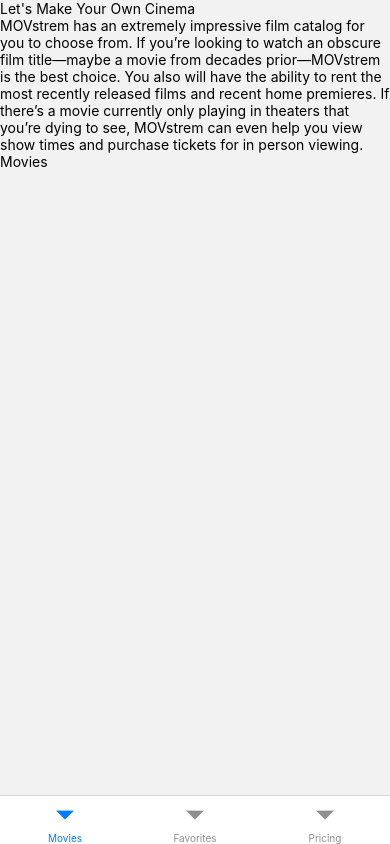
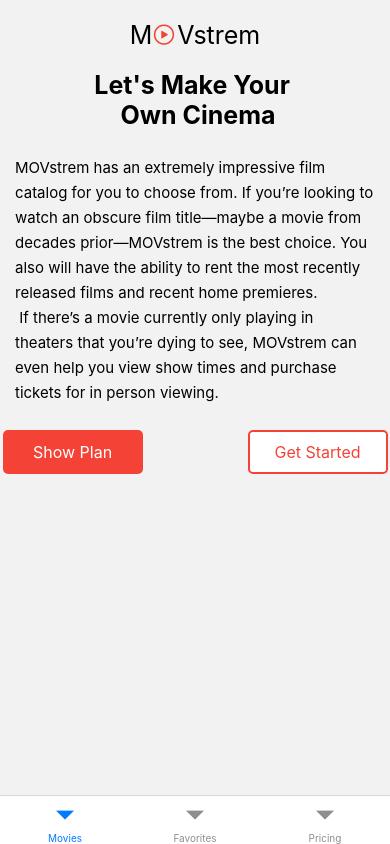
Before and after one commit to LuisSalas94/ReactNative-MovStrem, a React Native app: screen /Movies in a window 390 px wide. Built offline with nearby package versions, Linux system fonts and the light colour scheme; no server answers.

Commit message:
Add HomeScreen

```diff
--- a/src/components/HomeScreen.tsx
+++ b/src/components/HomeScreen.tsx
@@ -1,24 +1,91 @@
-import {ScrollView, StyleSheet, Text, View} from 'react-native';
+import {
+  ScrollView,
+  StyleSheet,
+  Text,
+  TouchableOpacity,
+  View,
+} from 'react-native';
 import React from 'react';
+import MovstremIcon from './MovstremIcon';
 
 const HomeScreen = () => {
   return (
     <ScrollView>
-      <Text>Let's Make Your Own Cinema</Text>
-      <Text>
-        MOVstrem has an extremely impressive film catalog for you to choose
-        from. If you’re looking to watch an obscure film title—maybe a movie
-        from decades prior—MOVstrem is the best choice. You also will have the
-        ability to rent the most recently released films and recent home
-        premieres. If there’s a movie currently only playing in theaters that
-        you’re dying to see, MOVstrem can even help you view show times and
-        purchase tickets for in person viewing.
-      </Text>
-      <View></View>
+      <View>
+        <MovstremIcon />
+      </View>
+      <View style={styles.homeScreenContainer}>
+        <Text style={styles.homeScreenTitle}>
+          Let's Make Your {'\n'} Own Cinema
+        </Text>
+        <Text style={styles.homeScreenContent}>
+          MOVstrem has an extremely impressive film catalog for you to choose
+          from. If you’re looking to watch an obscure film title—maybe a movie
+          from decades prior—MOVstrem is the best choice. You also will have the
+          ability to rent the most recently released films and recent home
+          premieres. {'\n'} If there’s a movie currently only playing in
+          theaters that you’re dying to see, MOVstrem can even help you view
+          show times and purchase tickets for in person viewing.
+        </Text>
+        <View style={styles.homeScreenButtonContainer}>
+          <TouchableOpacity style={styles.homeScreenButton1}>
+            <Text style={styles.homeScreenButton1Text}>Show Plan</Text>
+          </TouchableOpacity>
+          <TouchableOpacity style={styles.homeScreenButton2}>
+            <Text style={styles.homeScreenButton2Text}>Get Started</Text>
+          </TouchableOpacity>
+        </View>
+      </View>
     </ScrollView>
   );
 };
 
 export default HomeScreen;
 
-const styles = StyleSheet.create({});
+const styles = StyleSheet.create({
+  homeScreenContainer: {
+    paddingHorizontal: 15,
+  },
+  homeScreenTitle: {
+    fontSize: 25,
+    fontWeight: 'bold',
+    textAlign: 'center',
+    paddingBottom: 25,
+  },
+  homeScreenContent: {
+    fontSize: 15,
+    lineHeight: 25,
+  },
+  homeScreenButtonContainer: {
+    flexDirection: 'row',
+    justifyContent: 'center',
+    marginTop: 25,
+    gap: 105,
+  },
+  homeScreenButton1: {
+    padding: 10,
+    borderWidth: 2,
+    borderColor: '#f44336',
+    backgroundColor: '#f44336',
+    borderRadius: 5,
+    width: 140,
+  },
+  homeScreenButton1Text: {
+    color: 'white',
+    fontSize: 16,
+    textAlign: 'center',
+  },
+  homeScreenButton2: {
+    padding: 10,
+    borderWidth: 2,
+    borderColor: '#f44336',
+    backgroundColor: 'white',
+    borderRadius: 5,
+    width: 140,
+  },
+  homeScreenButton2Text: {
+    color: '#f44336',
+    fontSize: 16,
+    textAlign: 'center',
+  },
+});
--- /dev/null
+++ b/src/components/MovstremIcon.tsx
@@ -0,0 +1,27 @@
+import {StyleSheet, Text, View} from 'react-native';
+import React from 'react';
+import Icon from 'react-native-vector-icons/Ionicons';
+
+const MovstremIcon = () => {
+  return (
+    <View style={styles.iconContainer}>
+      <Text style={styles.iconText}>
+        M
+        <Icon name="play-circle-outline" size={25} color="#f44336" />
+        Vstrem
+      </Text>
+    </View>
+  );
+};
+
+export default MovstremIcon;
+
+const styles = StyleSheet.create({
+  iconContainer: {
+    alignItems: 'center',
+    paddingVertical: 20,
+  },
+  iconText: {
+    fontSize: 25,
+  },
+});
--- a/src/screens/Movies.tsx
+++ b/src/screens/Movies.tsx
@@ -8,14 +8,13 @@
   const dispatch = useAppDispatch();
   const {movies, isLoading} = useAppSelector(state => state.movies);
 
-  useEffect(() => {
+  /*   useEffect(() => {
     dispatch(fetchAsyncMovies());
-  }, [dispatch]);
+  }, [dispatch]); */
 
   return (
     <View>
       <HomeScreen />
-      <Text>Movies</Text>
     </View>
   );
 };
```
